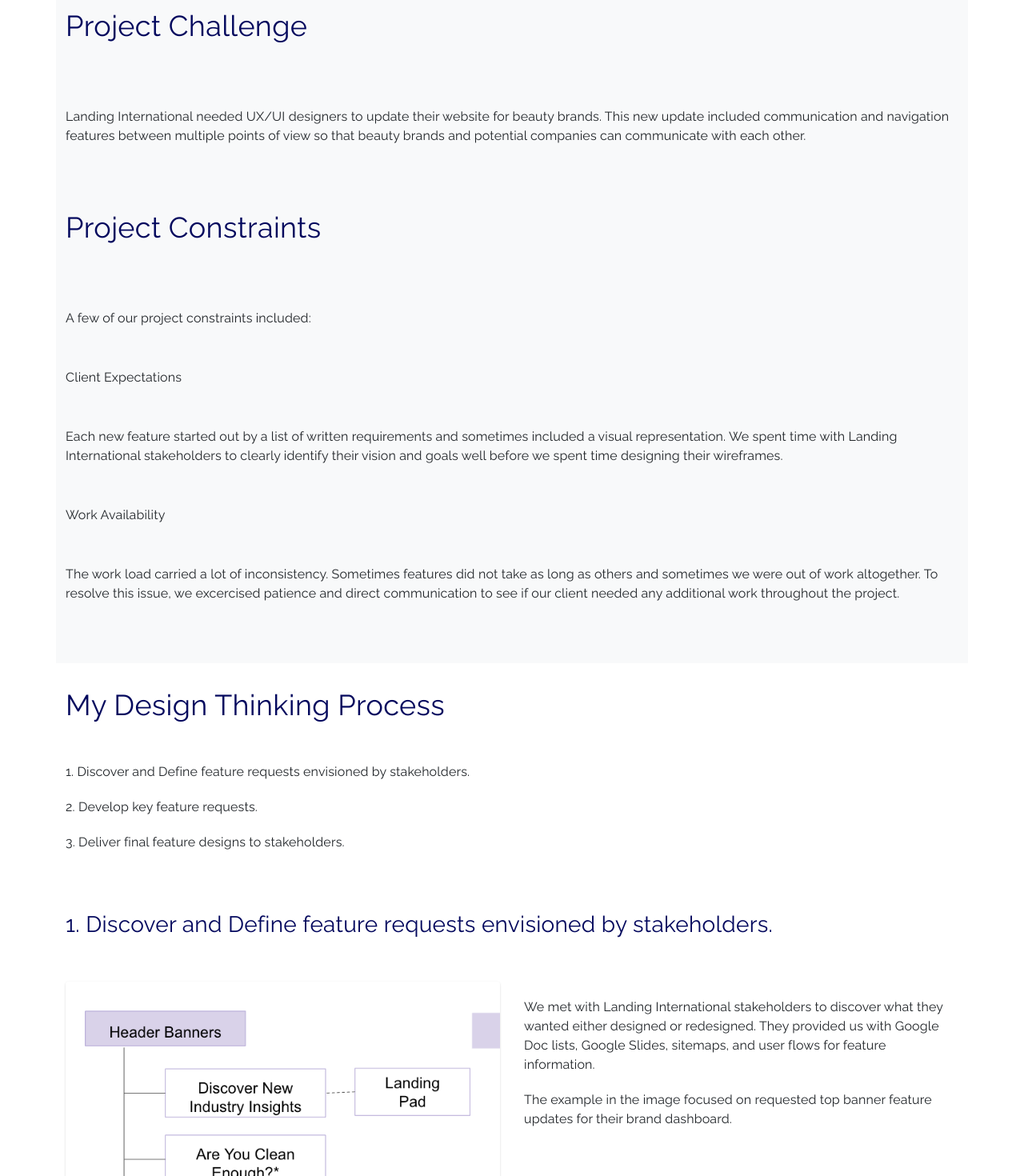
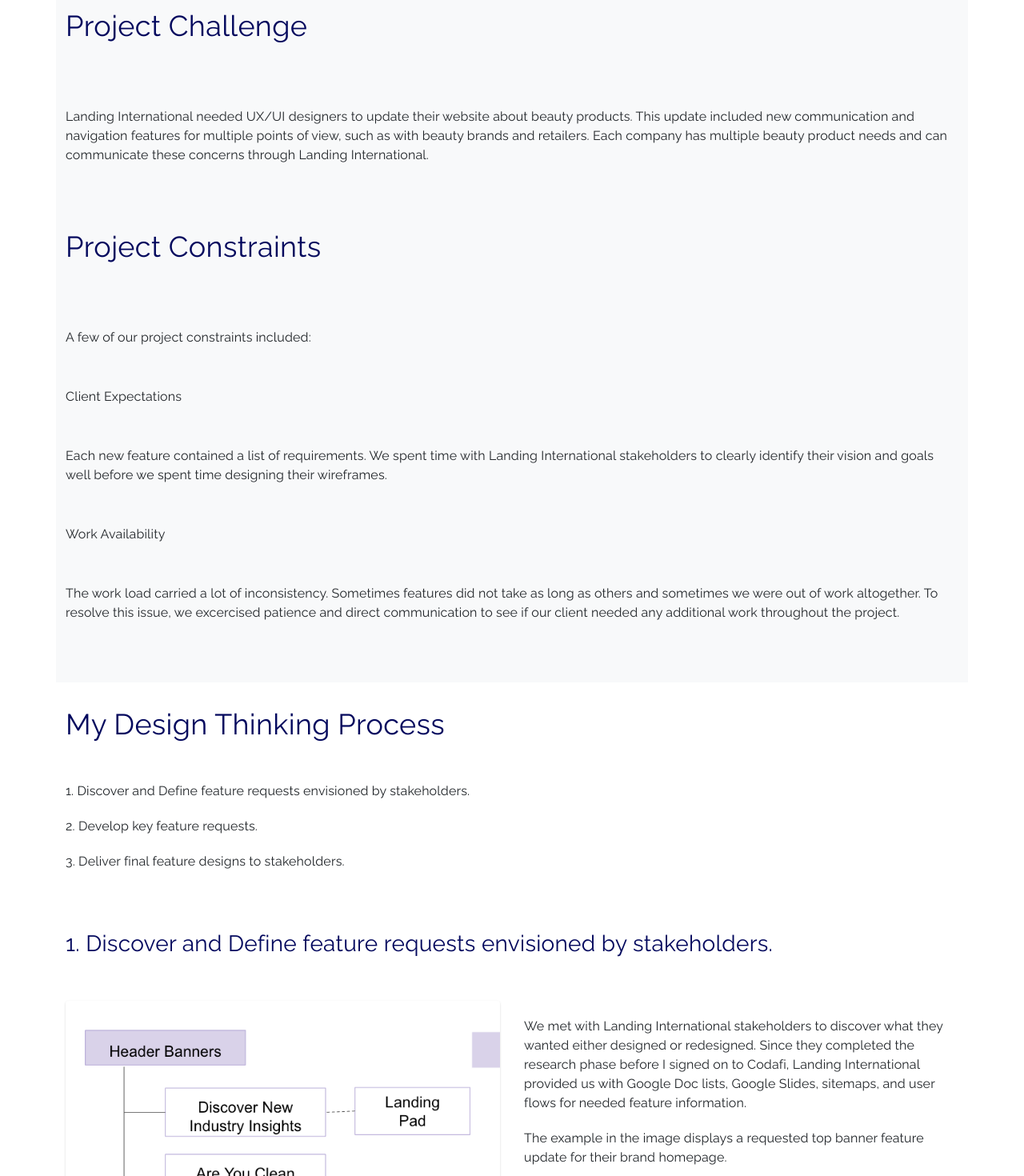
Before and after one commit to aubreyjonescreatives/ux-ui-portfolio, a React (Create React App) app: page /codafitechnology in a window 1280 px wide. Shown: the part 660-2130 px from the top of the page at 80% size. Built offline with nearby package versions, Linux system fonts and the light colour scheme.

Commit message:
added more features to codafi case study

```diff
--- a/src/Pages/CT.js
+++ b/src/Pages/CT.js
@@ -14,6 +14,7 @@ import TopBannerTwo from '../Images/codafi/topbannertwo.png';
 import TopBannerThree from '../Images/codafi/topbannerthree.png';
 import LandingPlatformLowFi from '../Images/codafi/landingplatform1.png';
 import LandingPlatformHiFi from '../Images/codafi/hifilandingplatform.png';
+import TopNavigationBar from '../Images/codafi/navigation.png';
 //import CleanPreCheck from '../Images/codafi/cleanprecheck.png';
 
 
@@ -129,15 +130,22 @@ const imageStylesB = {
   }
 
   const imageStylesBandA = {
-  height: '550px',
-  width: '100%',
-  maxHeight: '600px',
+  height: '450px',
+  width: '80%',
+  maxHeight: '450px',
   display: 'block',
-  marginBottom: '50px'
+  margin: '0px auto',
+  marginBottom: '50px',
+  justifyContent: 'center'
   }
 
 
-
+const imageStylesNavigation = {
+maxHeight: '350px',
+width: '70%',
+maxWidth: '70%',
+margin: '20px auto'
+}
 
 
 
@@ -216,8 +224,9 @@ const CT = () => {
 <Box sx={boxStylesB}>
   <Container>
 <Typography sx={headerStylesB}>Project Challenge</Typography>
-<Typography sx={paragraphA}>Landing International needed UX/UI designers to update their website for beauty brands. This new update included
-communication and navigation features between multiple points of view so that beauty brands and potential companies can communicate with each other.</Typography>
+<Typography sx={paragraphA}>Landing International needed UX/UI designers to update their website about beauty products. This update included new
+communication and navigation features for multiple points of view, such as with beauty brands and retailers. Each company has multiple beauty product needs
+and can communicate these concerns through Landing International.</Typography>
 </Container>
 <Container>
 <Typography sx={headerStylesB}>Project Constraints</Typography>
@@ -225,8 +234,8 @@ communication and navigation features between multiple points of view so that be
 <Typography sx={paragraphA}>
   Client Expectations
 </Typography>
-<Typography sx={paragraphA}>Each new feature started out by a list of written requirements and sometimes included a visual representation.
-We spent time with Landing International stakeholders to clearly identify their vision and goals well before we spent time designing their wireframes.</Typography>
+<Typography sx={paragraphA}>Each new feature contained a list of requirements. We spent time with Landing International stakeholders to clearly identify
+their vision and goals well before we spent time designing their wireframes.</Typography>
 <Typography sx={paragraphA}>
   Work Availability
 </Typography>
@@ -288,10 +297,11 @@ work throughout the project.</Typography>
 </Col>
 <Col>
 <Typography sx={paragraphB}>We met with Landing International stakeholders to discover what they
-wanted either designed or redesigned. They provided us with Google Doc lists, Google Slides, sitemaps,
-and user flows for feature information.</Typography>
-<Typography sx={paragraphB}>The example in the image focused on requested top banner feature updates
-for their brand dashboard.</Typography>
+wanted either designed or redesigned. Since they completed the research phase before I signed on to Codafi,
+Landing International provided us with Google Doc lists, Google Slides, sitemaps, and user flows for needed
+feature information.</Typography>
+<Typography sx={paragraphB}>The example in the image displays a requested top banner feature update
+for their brand homepage.</Typography>
 </Col>
 
 
@@ -316,12 +326,12 @@ for their brand dashboard.</Typography>
  2. Better alignment to improve audience readability.
 </Typography >
 <Typography sx={paragraphB}>
-  3. Added call-to-action to determine better click rates and feature needs.
+  3. Added call-to-action to determine better click rates for specific features.
 </Typography>
 </Col>
 <Col>
 <Typography sx={paragraphB}>
-  1st Banner Updates
+  1st Banner Iteration
 </Typography>
 <Card sx={imageStylesB}>
       <CardMedia
@@ -344,7 +354,7 @@ for their brand dashboard.</Typography>
 
 <Container sx={imageStylesBanner}>
 <Typography sx={paragraphB}>
-  Final Banner Updates
+  Final Banner Iterations
 </Typography>
 <Row >
 <Col>
@@ -406,9 +416,9 @@ for their brand dashboard.</Typography>
 
 <Container>
 <Typography sx={sectiontitleB}>Landing Platform 101 Wireframe.</Typography>
-<Typography sx={paragraphB}>A Landing Platform 101 helped new beauty brands understand how to use Landing International.</Typography>
-<Typography sx={paragraphB}>I created several low-fidelity wireframe examples and we discussed design layout, features,
-and needs.</Typography>
+<Typography sx={paragraphB}>A Landing Platform 101 helped new beauty brands understand how to navigate through Landing International features.</Typography>
+<Typography sx={paragraphB}>I created several low-fidelity wireframe examples and discussed design layout, features,
+and needs with Landing International Stakeholders.</Typography>
 <Row>
 <Col>
 <Typography sx={paragraphB}>1st Iteration</Typography>
@@ -446,29 +456,23 @@ and needs.</Typography>
 </Container>
 
 
-
-
-
-
-
-
-
-
-
-
 <Container>
-
-<Typography sx={sectiontitleB}>After and Final Brand Homepage Mockup</Typography>
+<Typography sx={sectiontitleB}>Top Navigation Bar Updates</Typography>
+<Typography sx={paragraphB}>As we implemented new and updated Landing International features into their website,
+their information architecture needed updates as well. </Typography>
+<Typography sx={paragraphB}>Landing International's website contained several different points of view such as
+for retailers and brands. Their top navigation bar needed better consistency and accessibility so that their
+audience could find new features through faster user flows.</Typography>
 
 <Row>
-
 <Col>
 
-<Card sx={imageStylesB}>
+<Typography sx={paragraphB}>Final Iterations for Retailers and Brands</Typography>
+<Card sx={imageStylesNavigation}>
       <CardMedia
         component="img"
-        alt="Final Mockup"
-        image={FinalMockup}
+        alt="Top Navigation Bar"
+        image={TopNavigationBar}
 
       />
 
@@ -476,19 +480,6 @@ and needs.</Typography>
     </Card>
 
 </Col>
-<Col>
-<Typography sx={paragraphB}>
-  Key Needs:
-</Typography>
-<Typography sx={paragraphB}>
-  1. I added in requested images from Landing International.
-</Typography>
-<Typography sx={paragraphB}>
- 2. I fixed alignment and sizing issues for better readability.
-</Typography >
-
-</Col>
-
 
 
 
@@ -496,9 +487,11 @@ and needs.</Typography>
 
 
 
+</Container>
 
 
-</Container>
+
+
 
 
 </Box>
```
